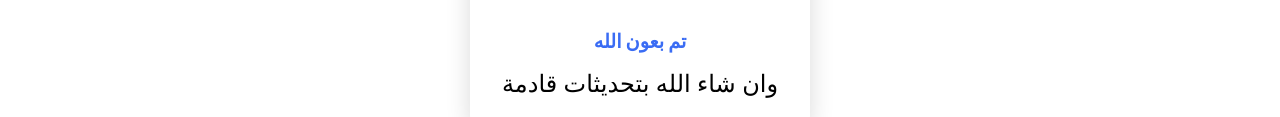
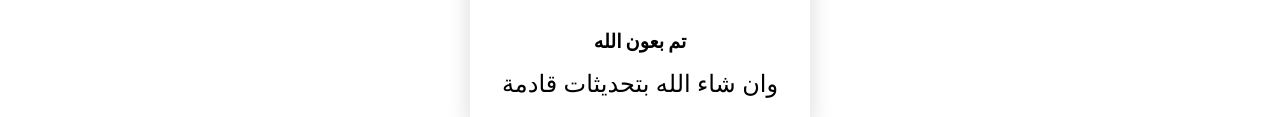
Before and after one commit to WESAMGAME12/wesamproject, a plain HTML site: page index.html in a window 1280 px wide. Shown: the part 6428-6545 px from the top of the page. Drawn offline with Linux system fonts and the light colour scheme.

Commit message:
style.css

```diff
--- a/style.css
+++ b/style.css
@@ -210,7 +210,7 @@ margin-top: 30px;
 }
 
 .contact .info h3 {
-color: #3a6cf4;
+color: #000;
 }
 .contact .info p{
     font-size: 1.5em;
```
